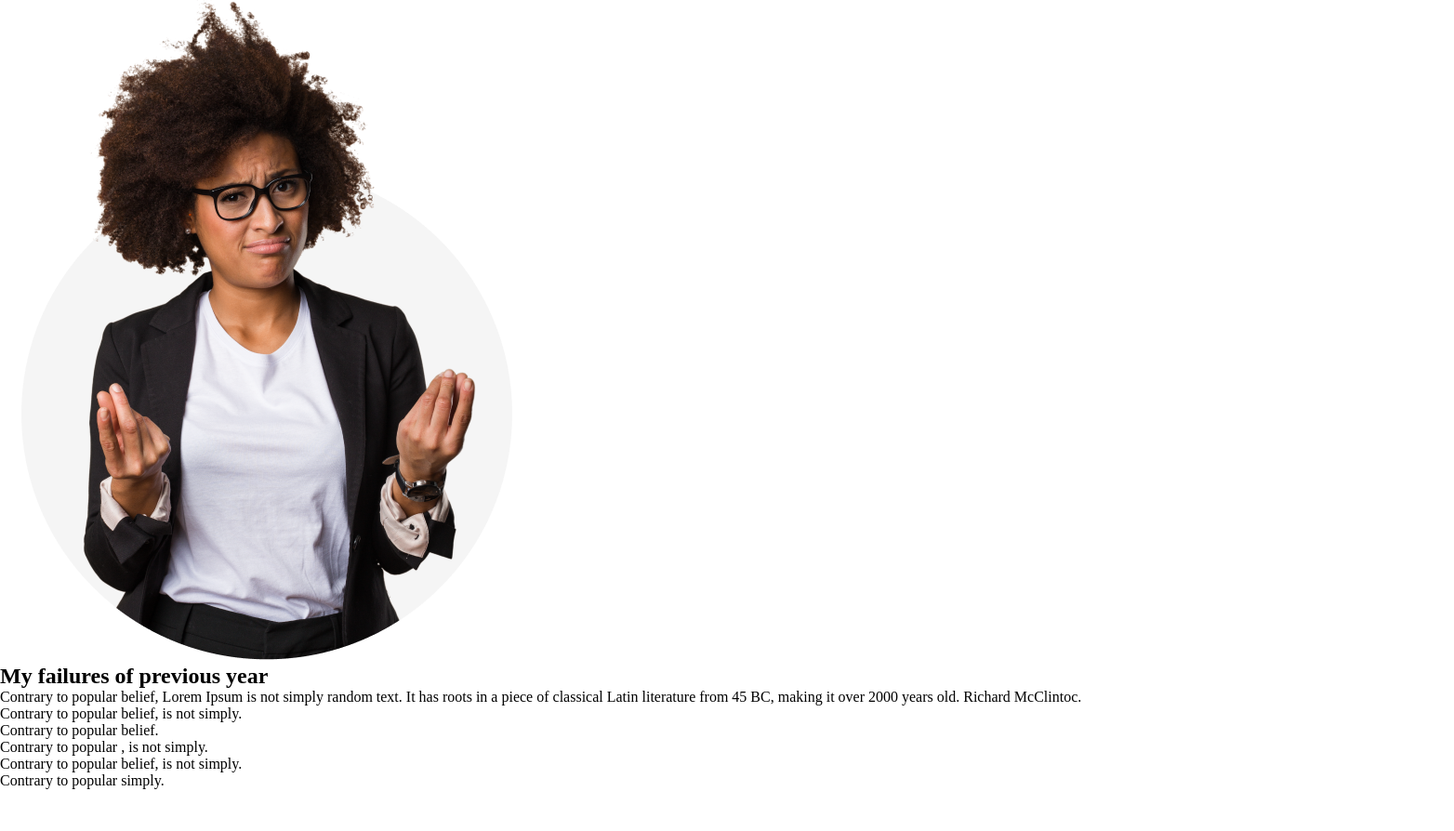
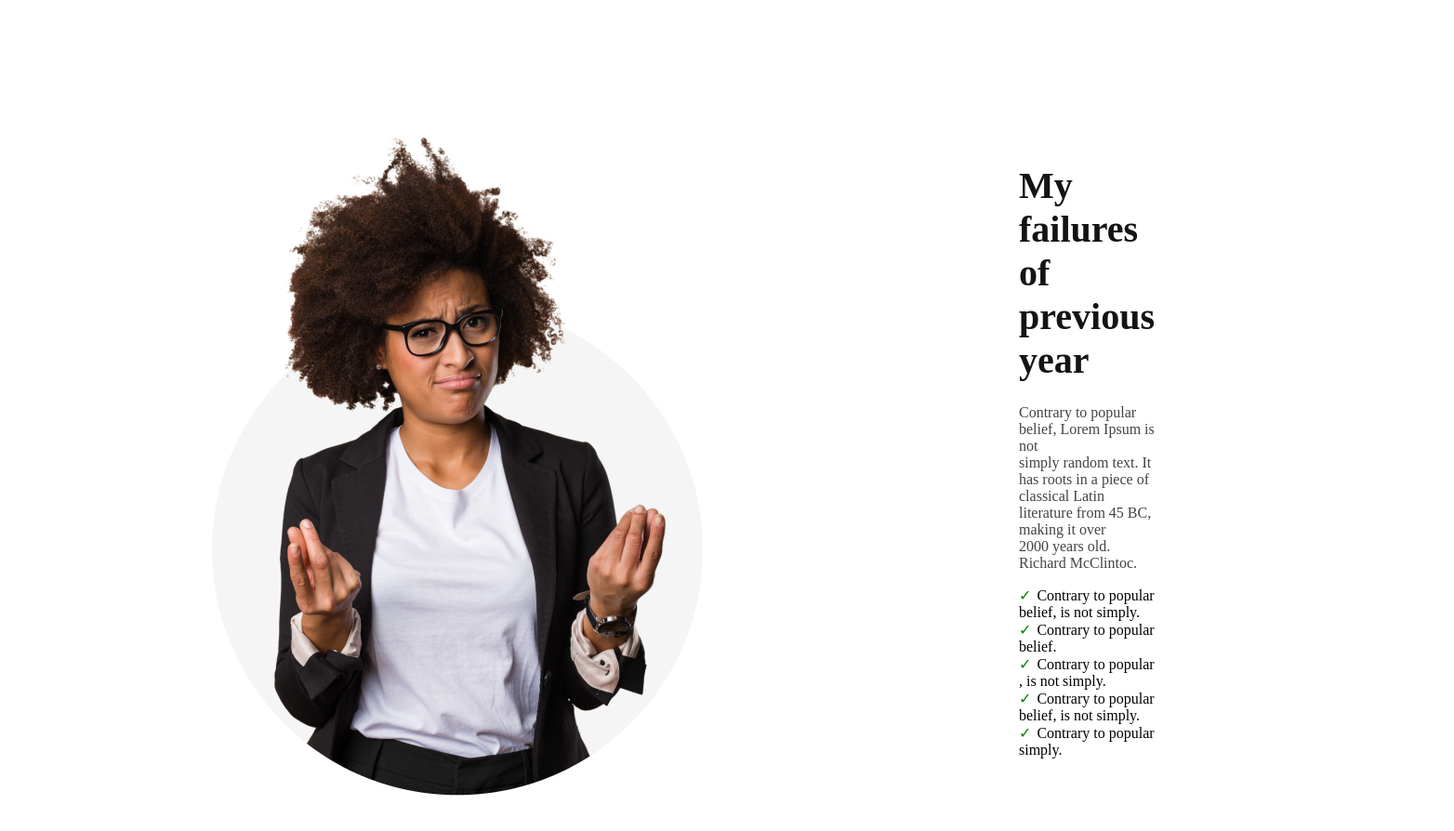
Before and after one commit to sadmanistry/module-5, a plain HTML site: page index.html in a window 1280 px wide. Shown: the part 814-1708 px from the top of the page at 93% size, 1564 px wide, since content can reach past the window. Before the commit the page ends 1663 px from the top, so only its background shows below. Drawn offline with Linux system fonts and the light colour scheme.

Commit message:
profile section complete

```diff
--- a/css/style.css
+++ b/css/style.css
@@ -47,3 +47,40 @@
 /* banner-complete */
 
 /* main profile section */
+
+.profile{
+    height: 100vh;
+    display: flex;
+    justify-content:space-around;
+    align-items: center;
+    padding: 110px 0px 0px 205px;
+
+}
+.profile-text{
+    padding: 370px 322px;
+}
+.profile-text-h{
+    color: #151414;
+    font-size: 40px;
+    font-weight: 700;
+    margin-bottom: 24px;
+}
+.profile-text-para{
+    color: #444343;
+    font-size: 16px;
+    font-weight: 400;
+    margin-bottom: 16px;
+
+}
+ul li:before {
+    content: '\2713';
+    display: inline-block;
+    color: green;
+    padding: 0 6px 0 0;
+
+  }
+
+  ul li {
+    list-style-type: none;
+    font-size: 1em;
+  }
--- a/index.html
+++ b/index.html
@@ -25,26 +25,24 @@
                 <img src="/images/person.png" alt="">
             </div>
             <div class="profile-text">
-                <h2>My failures of previous year</h2>
-                <p>Contrary to popular belief, Lorem Ipsum is not simply random text. It has roots in a piece of classical Latin literature from 45 BC, making it over 2000 years old. Richard McClintoc.</p>
+                <h2 class="profile-text-h">My failures of previous year</h2>
+                <p class="profile-text-para">Contrary to popular belief, Lorem Ipsum is not<br>simply random text. It has roots in a piece of<br>classical Latin literature from 45 BC, making it over<br>2000 years old. Richard McClintoc.</p>
 
-                <div class="cheakmark">
-                    <p>Contrary to popular belief, is not simply.</p>
-                </div>
-                <div class="cheakmark">
-                    <p>Contrary to popular belief.</p>
-                </div>
-                <div class="cheakmark">
-                    <p>Contrary to popular , is not simply.</p>
-                </div>
-                <div class="cheakmark">
-                    <p>Contrary to popular belief, is not simply.</p>
-                </div>
-                <div class="cheakmark">
-                    <p>Contrary to popular simply.</p>
-                </div>
+            <ul>
+                <li>Contrary to popular belief, is not simply.</li>
 
-            </div>
+
+                <li>Contrary to popular belief.</li>
+
+
+                <li>Contrary to popular , is not simply.</li>
+
+                <li>Contrary to popular belief, is not simply.</li>
+
+                <li>Contrary to popular simply.</li>
+
+
+            </ul>
         </section>
 
     </main>
```
